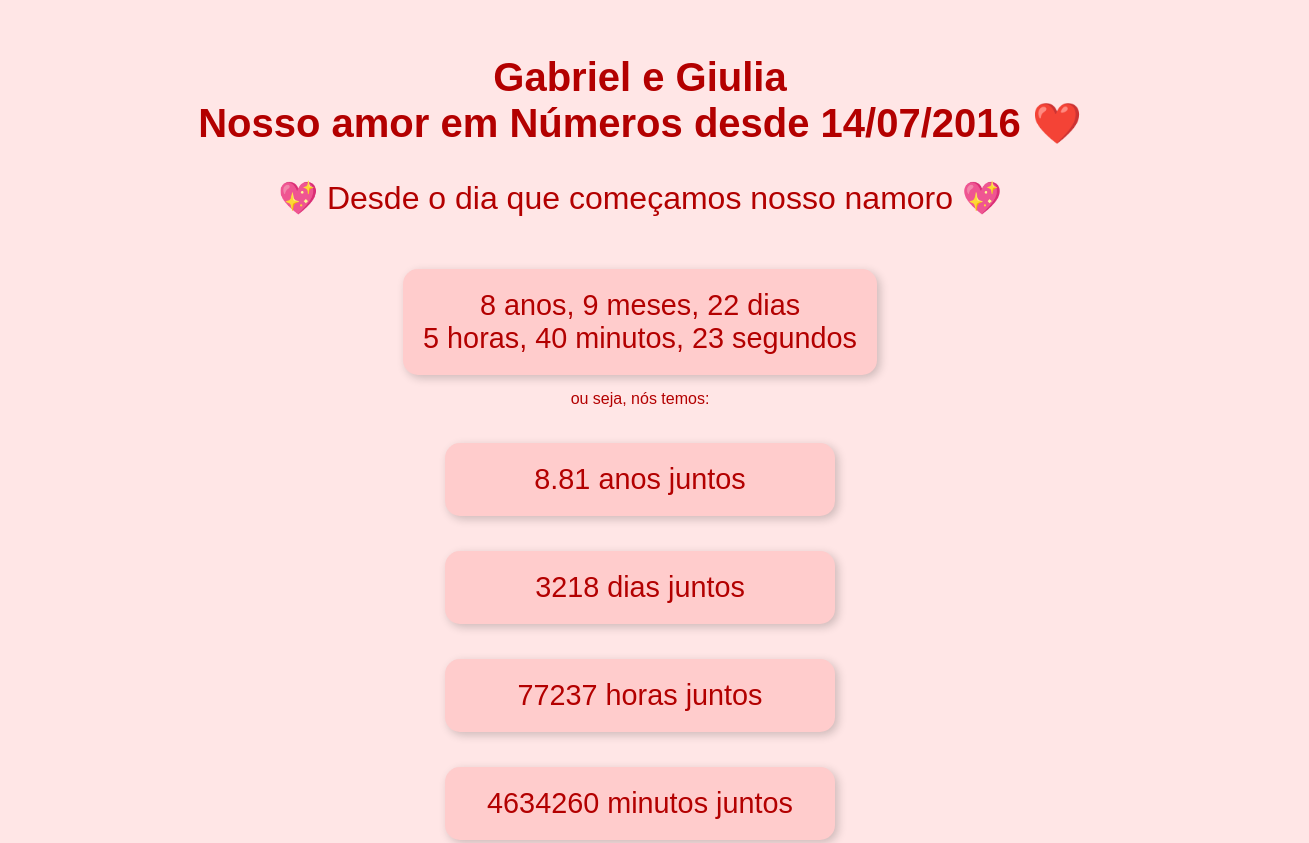
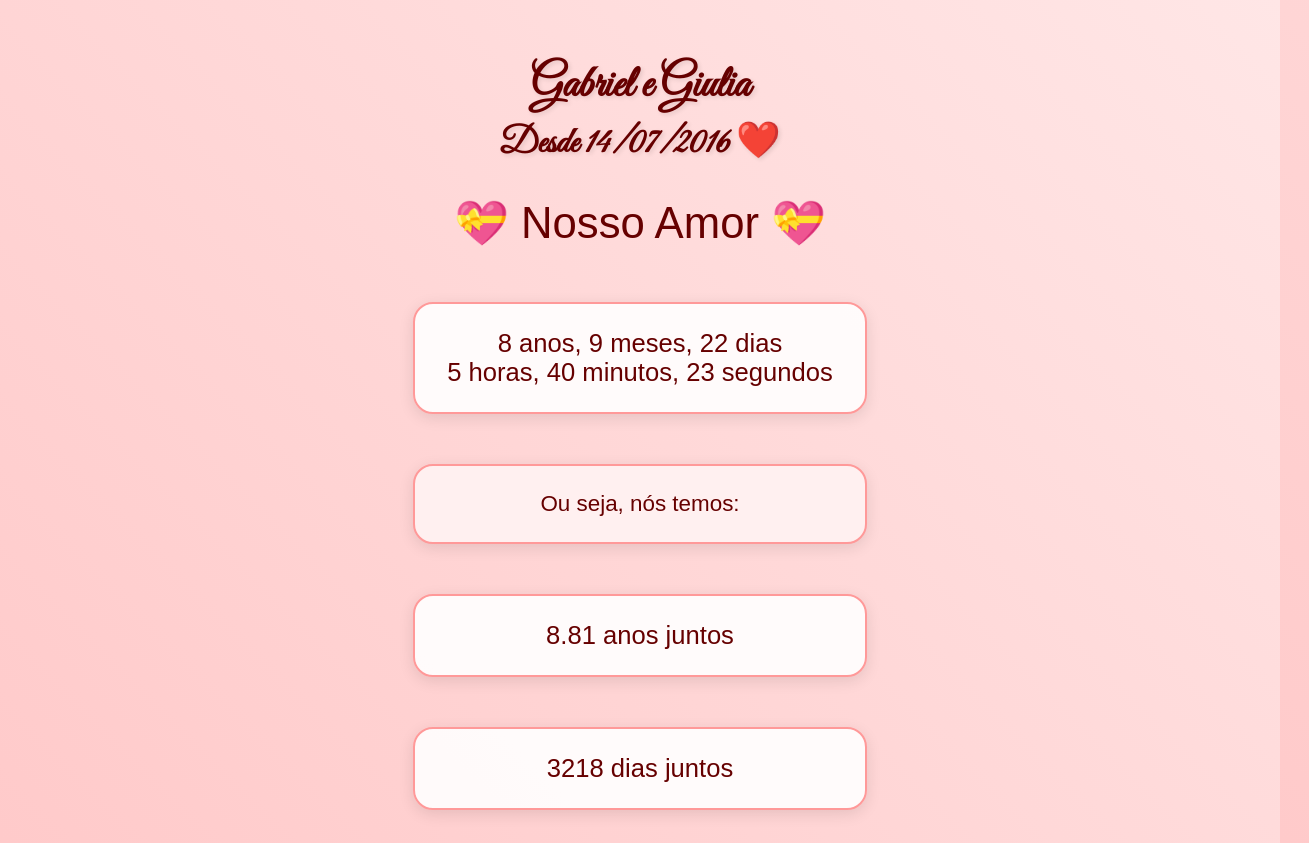
Before and after one commit to lagando/contador, a plain HTML site: page index.html in a window 1280 px wide. Shown: the top 843 px of the page, 1309 px wide, since content can reach past the window. Drawn offline with Linux system fonts and the light colour scheme.

Commit message:
Update index.html
alterei pra ficar mais bonito e adicionei outro contador na pagina

```diff
--- a/index.html
+++ b/index.html
@@ -2,55 +2,107 @@
 <html>
 <head>
   <meta charset="utf-8">
-  <title>Nosso Tempo Juntos ❤️</title>
+  <title>Tempo do Nosso Amor ❤️</title>
   <style>
     body {
       font-family: 'Arial', sans-serif;
       text-align: center;
       padding: 20px;
-      background-color: #ffe6e6;
-      color: #b30000;
+      background: linear-gradient(45deg, #ffb3b3, #ffe6e6);
+      color: #660000;
+      min-height: 100vh;
     }
     h1 {
-      font-size: 2.5em;
-      margin-bottom: 10px;
+      font-size: 2.8em;
+      margin: 30px 0;
+      text-shadow: 2px 2px 4px rgba(0,0,0,0.1);
+      font-family: 'Great Vibes', cursive;
     }
     .contador-box {
-      font-size: 1.8em;
-      margin-top: 20px;
-      padding: 20px;
-      background-color: #ffcccc;
-      border-radius: 15px;
+      font-size: 1.6em;
+      margin: 15px;
+      padding: 25px;
+      background: rgba(255, 255, 255, 0.9);
+      border-radius: 20px;
       display: inline-block;
-      min-width: 350px;
-      box-shadow: 3px 3px 10px rgba(0, 0, 0, 0.2);
+      min-width: 400px;
+      box-shadow: 0 4px 15px rgba(0, 0, 0, 0.1);
+      transition: transform 0.3s ease;
+      border: 2px solid #ff9999;
+    }
+    .contador-box:hover {
+      transform: translateY(-5px);
+      box-shadow: 0 6px 20px rgba(0, 0, 0, 0.15);
     }
     .contador-container {
       display: flex;
       flex-direction: column;
       align-items: center;
-      gap: 15px;
+      gap: 20px;
+      margin: 40px 0;
     }
     .heart {
-      font-size: 2em;
+      font-size: 2.5em;
+      margin: 20px 0;
+      animation: pulse 1.5s infinite;
+    }
+    .separator {
+      width: 50%;
+      height: 2px;
+      background: #ff6666;
+      margin: 40px auto;
+      opacity: 0.5;
+    }
+    @keyframes pulse {
+      0% { transform: scale(1); }
+      50% { transform: scale(1.1); }
+      100% { transform: scale(1); }
+    }
+    #footer {
+      margin-top: 50px;
+      font-style: italic;
+      color: #990000;
+      font-size: 1.2em;
     }
   </style>
+  <link href="https://fonts.googleapis.com/css2?family=Great+Vibes&display=swap" rel="stylesheet">
 </head>
 <body>
-  <h1>Gabriel e Giulia <br> Nosso amor em Números desde 14/07/2016 ❤️</h1>
-  <p class="heart">💖 Desde o dia que começamos nosso namoro 💖</p>
+  <!-- Primeiro Contador -->
+  <h1>Gabriel e Giulia<br><span style="font-size:0.8em">Desde 14/07/2016 ❤️</span></h1>
+  <p class="heart">💝 Nosso Amor 💝</p>
   <div class="contador-container">
     <div id="contador" class="contador-box">Carregando...</div>
-    ou seja, nós temos:
+    <div class="contador-box" style="background:#fff0f0; font-size:1.4em">
+      Ou seja, nós temos:
+    </div>
     <div id="anosDecimal" class="contador-box">Carregando anos...</div>
     <div id="diasTotais" class="contador-box">Carregando dias totais...</div>
     <div id="horasTotais" class="contador-box">Carregando horas totais...</div>
     <div id="minutosTotais" class="contador-box">Carregando minutos totais...</div>
     <div id="segundosTotais" class="contador-box">Carregando segundos totais...</div>
-    Feito por: Gabriel
   </div>
 
+  <div class="separator"></div>
+
+  <!-- Segundo Contador -->
+  <h1>Nosso Primeiro Beijo<br><span style="font-size:0.8em">Desde 07/05/2016 ❤️</span></h1>
+  <p class="heart">💋 Nosso Início 💋</p>
+  <div class="contador-container">
+    <div id="contador2" class="contador-box">Carregando...</div>
+    <div class="contador-box" style="background:#fff0f0; font-size:1.4em">
+      Ou seja, nós temos:
+    </div>
+    <div id="anosDecimal2" class="contador-box">Carregando anos...</div>
+    <div id="diasTotais2" class="contador-box">Carregando dias totais...</div>
+    <div id="horasTotais2" class="contador-box">Carregando horas totais...</div>
+    <div id="minutosTotais2" class="contador-box">Carregando minutos totais...</div>
+    <div id="segundosTotais2" class="contador-box">Carregando segundos totais...</div>
+  </div>
+
+  <div id="footer">Feito com ❤️ por Gabriel</div>
   <script>
+    // Funções para o primeiro contador (original)
     function calcularDiferenca() {
       const inicio = new Date("2016-07-14T00:00:00-03:00");
       const agora = new Date(new Date().toLocaleString("en-US", { timeZone: "America/Sao_Paulo" }));
@@ -81,7 +133,6 @@
       const totalMinutos = Math.floor(diff / (1000 * 60));
       const totalSegundos = Math.floor(diff / 1000);
 
-      // Cálculo correto dos anos em decimal (com duas casas decimais)
       const aniversarioUltimoAno = new Date(agora.getFullYear(), inicio.getMonth(), inicio.getDate());
       if (agora < aniversarioUltimoAno) {
         aniversarioUltimoAno.setFullYear(aniversarioUltimoAno.getFullYear() - 1);
@@ -90,26 +141,12 @@
       const diasNoAnoAtual = (agora.getFullYear() % 4 === 0) ? 366 : 365;
       const anosDecimal = (anos + (diasDesdeUltimoAniversario / diasNoAnoAtual)).toFixed(2);
 
-      return {
-        anos,
-        meses,
-        dias,
-        horas,
-        minutos,
-        segundos,
-        totalDias,
-        totalHoras,
-        totalMinutos,
-        totalSegundos,
-        anosDecimal
-      };
+      return { anos, meses, dias, horas, minutos, segundos, totalDias, totalHoras, totalMinutos, totalSegundos, anosDecimal };
     }
 
     function atualizarContador() {
       const tempo = calcularDiferenca();
-
-      document.getElementById('contador').innerHTML = `${tempo.anos} anos, ${tempo.meses} meses, ${tempo.dias} dias<br>
-                                                        ${tempo.horas} horas, ${tempo.minutos} minutos, ${tempo.segundos} segundos`;
+      document.getElementById('contador').innerHTML = `${tempo.anos} anos, ${tempo.meses} meses, ${tempo.dias} dias<br>${tempo.horas} horas, ${tempo.minutos} minutos, ${tempo.segundos} segundos`;
       document.getElementById('anosDecimal').innerHTML = `${tempo.anosDecimal} anos juntos`;
       document.getElementById('diasTotais').innerHTML = `${tempo.totalDias} dias juntos`;
       document.getElementById('horasTotais').innerHTML = `${tempo.totalHoras} horas juntos`;
@@ -117,8 +154,65 @@
       document.getElementById('segundosTotais').innerHTML = `${tempo.totalSegundos} segundos juntos`;
     }
 
+    // Funções para o segundo contador (novo)
+    function calcularDiferenca2() {
+      const inicio = new Date("2016-05-07T00:00:00-03:00");
+      const agora = new Date(new Date().toLocaleString("en-US", { timeZone: "America/Sao_Paulo" }));
+
+      const diff = agora - inicio;
+
+      let anos = agora.getFullYear() - inicio.getFullYear();
+      let meses = agora.getMonth() - inicio.getMonth();
+      let dias = agora.getDate() - inicio.getDate();
+
+      if (dias < 0) {
+        const ultimoDiaMesAnterior = new Date(agora.getFullYear(), agora.getMonth(), 0).getDate();
+        dias = ultimoDiaMesAnterior - inicio.getDate() + agora.getDate();
+        meses--;
+      }
+
+      if (meses < 0) {
+        meses += 12;
+        anos--;
+      }
+
+      const horas = Math.floor((diff % (1000 * 60 * 60 * 24)) / (1000 * 60 * 60));
+      const minutos = Math.floor((diff % (1000 * 60 * 60)) / (1000 * 60));
+      const segundos = Math.floor((diff % (1000 * 60)) / 1000);
+
+      const totalDias = Math.floor(diff / (1000 * 60 * 60 * 24));
+      const totalHoras = Math.floor(diff / (1000 * 60 * 60));
+      const totalMinutos = Math.floor(diff / (1000 * 60));
+      const totalSegundos = Math.floor(diff / 1000);
+
+      const aniversarioUltimoAno = new Date(agora.getFullYear(), inicio.getMonth(), inicio.getDate());
+      if (agora < aniversarioUltimoAno) {
+        aniversarioUltimoAno.setFullYear(aniversarioUltimoAno.getFullYear() - 1);
+      }
+      const diasDesdeUltimoAniversario = Math.floor((agora - aniversarioUltimoAno) / (1000 * 60 * 60 * 24));
+      const diasNoAnoAtual = (agora.getFullYear() % 4 === 0) ? 366 : 365;
+      const anosDecimal = (anos + (diasDesdeUltimoAniversario / diasNoAnoAtual)).toFixed(2);
+
+      return { anos, meses, dias, horas, minutos, segundos, totalDias, totalHoras, totalMinutos, totalSegundos, anosDecimal };
+    }
+
+    function atualizarContador2() {
+      const tempo = calcularDiferenca2();
+      document.getElementById('contador2').innerHTML = `${tempo.anos} anos, ${tempo.meses} meses, ${tempo.dias} dias<br>${tempo.horas} horas, ${tempo.minutos} minutos, ${tempo.segundos} segundos`;
+      document.getElementById('anosDecimal2').innerHTML = `${tempo.anosDecimal} anos juntos`;
+      document.getElementById('diasTotais2').innerHTML = `${tempo.totalDias} dias juntos`;
+      document.getElementById('horasTotais2').innerHTML = `${tempo.totalHoras} horas juntos`;
+      document.getElementById('minutosTotais2').innerHTML = `${tempo.totalMinutos} minutos juntos`;
+      document.getElementById('segundosTotais2').innerHTML = `${tempo.totalSegundos} segundos juntos`;
+    }
+
+    // Inicialização dos contadores
     atualizarContador();
     setInterval(atualizarContador, 1000);
+
+    atualizarContador2();
+    setInterval(atualizarContador2, 1000);
   </script>
+
 </body>
 </html>
```
